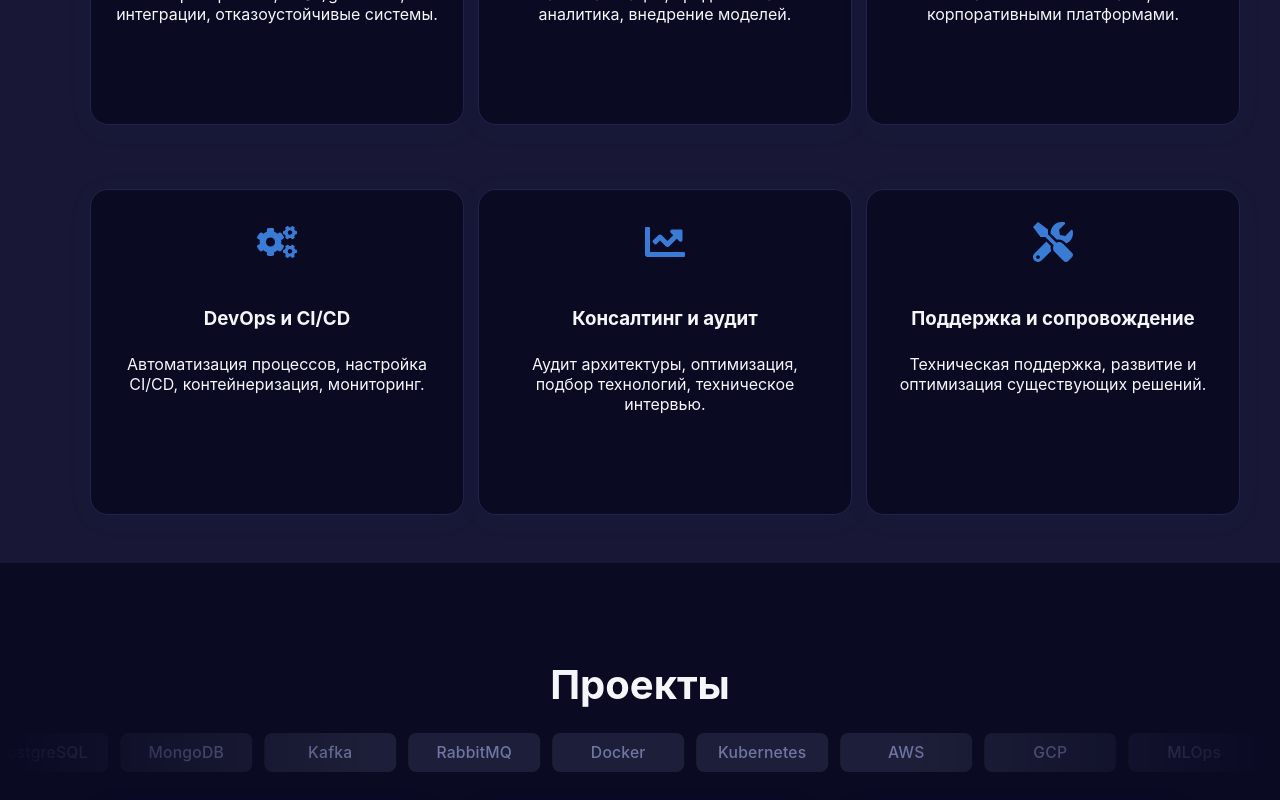
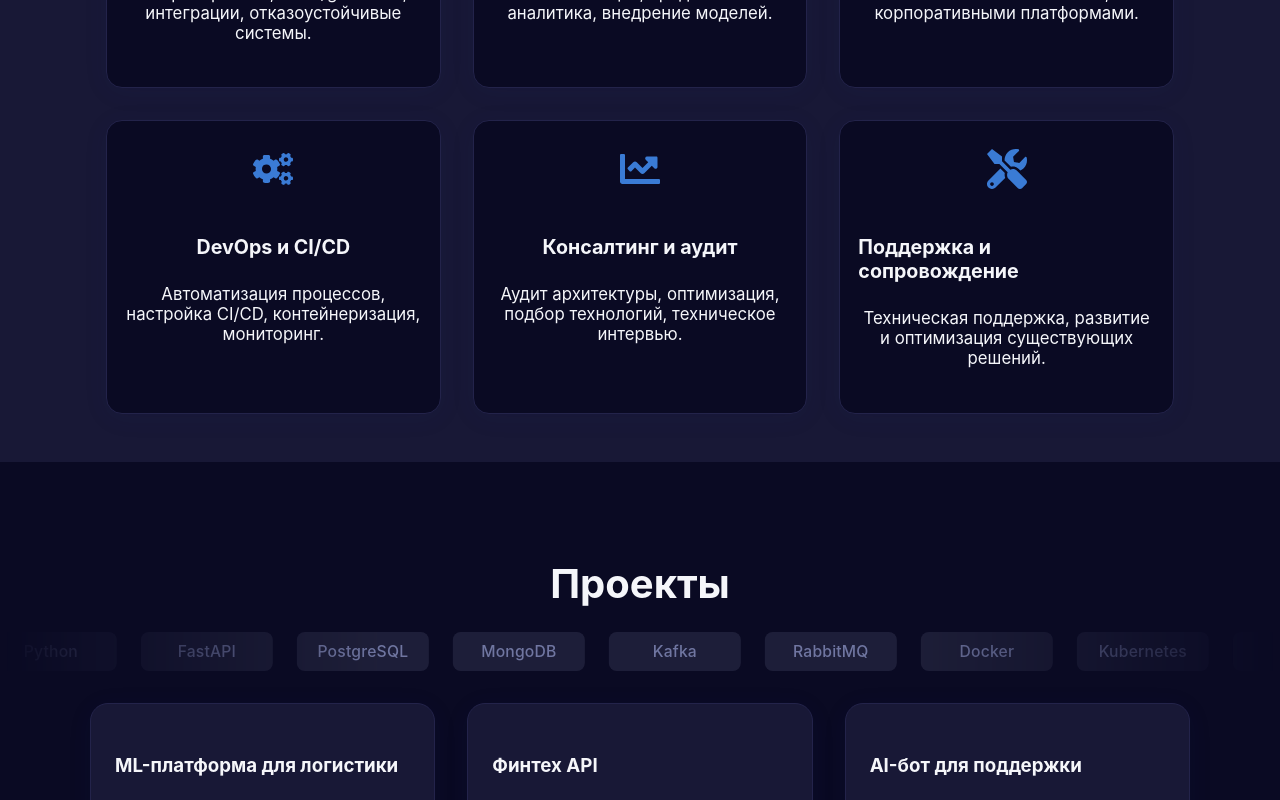
Before and after one commit to simbioz-tech/simbioz-site, a React (Vite) app in the folder simbioz-landing/: page / in a window 1280 px wide. Shown: the part 880-1680 px from the top of the page. Built offline with nearby package versions, Linux system fonts and the light colour scheme.

Commit message:
feat: finish base

```diff
--- a/simbioz-landing/src/components/Header.jsx
+++ b/simbioz-landing/src/components/Header.jsx
@@ -338,7 +338,7 @@ const Header = ({ theme, onToggleTheme }) => {
   return (
     <HeaderWrap>
       <Container>
-        <Logo href="#hero"><LogoImg src={logo} alt="logo" /> <span>Сибиоз</span></Logo>
+        <Logo href="#hero"><LogoImg src={logo} alt="logo" /> <span>Симбиоз</span></Logo>
         <Nav>
           <NavLink href="#services">Услуги</NavLink>
           <NavLink href="#prices">Тарифы</NavLink>
--- a/simbioz-landing/src/components/Hero.jsx
+++ b/simbioz-landing/src/components/Hero.jsx
@@ -93,7 +93,9 @@ const MainButton = styled(motion.a)`
     transform: translateY(-2px) scale(1.04);
   }
   @media (max-width: 700px) {
-    width: 100%;
+    width: 90vw;
+    max-width: 340px;
+    min-width: 200px;
     padding: 14px 0;
     font-size: 1.08rem;
     border-radius: 16px;
@@ -122,7 +124,9 @@ const OutlineButton = styled(motion.a)`
     transform: translateY(-2px) scale(1.04);
   }
   @media (max-width: 700px) {
-    width: 100%;
+    width: 90vw;
+    max-width: 340px;
+    min-width: 200px;
     padding: 14px 0;
     font-size: 1.08rem;
     border-radius: 16px;
--- /dev/null
+++ b/simbioz-landing/src/components/InfiniteCarousel.jsx
@@ -0,0 +1,74 @@
+import React, { useRef, useEffect, useState } from 'react';
+import styled from 'styled-components';
+
+const CarouselWrap = styled.div`
+  width: 100vw;
+  max-width: 100vw;
+  overflow: hidden;
+  position: relative;
+  left: 50%;
+  transform: translateX(-50%);
+`;
+const CarouselInner = styled.div`
+  display: flex;
+  will-change: transform;
+`;
+
+/**
+ * @param {React.ReactNode[]} children - массив карточек
+ * @param {number} speed - px/sec
+ * @param {number} gap - px между карточками
+ */
+const InfiniteCarousel = ({ children, speed = 40, gap = 20, style }) => {
+  const wrapRef = useRef();
+  const innerRef = useRef();
+  const [contentWidth, setContentWidth] = useState(0);
+  const [offset, setOffset] = useState(0);
+
+  // Дублируем карточки для seamless loop
+  const items = React.Children.toArray(children);
+  const doubled = [...items, ...items];
+
+  useEffect(() => {
+    if (!innerRef.current) return;
+    // Ширина только оригинального массива
+    const firstHalf = Array.from(innerRef.current.children).slice(0, items.length);
+    const width = firstHalf.reduce((acc, el) => acc + el.offsetWidth + gap, 0);
+    setContentWidth(width);
+  }, [children, gap]);
+
+  useEffect(() => {
+    let raf;
+    let last = performance.now();
+    function animate(now) {
+      const dt = (now - last) / 1000;
+      last = now;
+      setOffset(prev => {
+        let next = prev + speed * dt;
+        if (contentWidth && next >= contentWidth) next -= contentWidth;
+        return next;
+      });
+      raf = requestAnimationFrame(animate);
+    }
+    raf = requestAnimationFrame(animate);
+    return () => cancelAnimationFrame(raf);
+  }, [contentWidth, speed]);
+
+  return (
+    <CarouselWrap ref={wrapRef} style={style}>
+      <CarouselInner
+        ref={innerRef}
+        style={{
+          gap,
+          transform: `translateX(-${offset}px)`
+        }}
+      >
+        {doubled.map((child, i) => (
+          <div key={i} style={{ flexShrink: 0 }}>{child}</div>
+        ))}
+      </CarouselInner>
+    </CarouselWrap>
+  );
+};
+
+export default InfiniteCarousel;
--- a/simbioz-landing/src/components/Portfolio.jsx
+++ b/simbioz-landing/src/components/Portfolio.jsx
@@ -1,5 +1,6 @@
 import React from 'react';
 import styled, { keyframes } from 'styled-components';
+import InfiniteCarousel from './InfiniteCarousel';
 
 const Section = styled.section`
   padding: 64px 0 48px 0;
@@ -15,10 +16,6 @@ const Title = styled.h2`
   text-align: center;
 `;
 // --- Технологии ---
-const techSlide = keyframes`
-  0% { transform: translateX(0); }
-  100% { transform: translateX(-50%); }
-`;
 const TechCarouselWrap = styled.div`
   width: 100vw;
   max-width: 100vw;
@@ -27,16 +24,8 @@ const TechCarouselWrap = styled.div`
   left: 50%;
   transform: translateX(-50%);
   margin-bottom: 32px;
-  /* fade-out по краям (ещё шире) */
   mask-image: linear-gradient(to right, transparent 0%, #000 30%, #000 70%, transparent 100%);
   -webkit-mask-image: linear-gradient(to right, transparent 0%, #000 30%, #000 70%, transparent 100%);
-`;
-const TechCarousel = styled.div`
-  display: flex;
-  width: 200%;
-  animation: ${techSlide} 14s linear infinite;
-  user-select: none;
-  pointer-events: none;
 `;
 const TechCard = styled.div`
   min-width: 100px;
@@ -200,11 +189,11 @@ const Portfolio = () => {
       <Container>
         <Title>Проекты</Title>
         <TechCarouselWrap>
-          <TechCarousel>
-            {techItems.map((t, i) => (
+          <InfiniteCarousel speed={50} gap={12}>
+            {techs.map((t, i) => (
               <TechCard key={t + i}>{t}</TechCard>
             ))}
-          </TechCarousel>
+          </InfiniteCarousel>
         </TechCarouselWrap>
         <CardGrid>
           {projects.map((p, i) => (
--- a/simbioz-landing/src/components/Prices.jsx
+++ b/simbioz-landing/src/components/Prices.jsx
@@ -29,9 +29,9 @@ const CardGrid = styled.div`
   @media (max-width: 700px) {
     grid-template-columns: 1fr;
     gap: 18px;
-    align-items: center;
-    justify-content: center;
     justify-items: center;
+    align-items: stretch;
+    grid-auto-rows: 1fr;
   }
 `;
 const Card = styled(motion.div)`
@@ -52,6 +52,11 @@ const Card = styled(motion.div)`
     padding: 16px 8px;
     border-radius: 10px;
     font-size: 0.98rem;
+    width: 340px;
+    max-width: 90vw;
+    min-width: 240px;
+    margin: 0 auto;
+    min-height: 420px;
   }
 `;
 const CardContent = styled.div`
@@ -94,6 +99,7 @@ const Button = styled.a`
     padding: 12px 0;
     font-size: 0.98rem;
     border-radius: 12px;
+    text-align: center;
   }
 `;
 
--- a/simbioz-landing/src/components/Process.jsx
+++ b/simbioz-landing/src/components/Process.jsx
@@ -31,6 +31,10 @@ const Steps = styled.div`
     flex-direction: column;
     gap: 18px;
     align-items: center;
+    width: 100vw;
+    max-width: 100vw;
+    box-sizing: border-box;
+    padding: 0 2vw;
   }
 `;
 const Step = styled(motion.div)`
@@ -56,8 +60,8 @@ const Step = styled(motion.div)`
     border-radius: 10px;
     font-size: 0.98rem;
     width: 100%;
-    min-width: 0;
-    max-width: 100%;
+    max-width: 340px;
+    min-width: 200px;
     margin: 0 auto;
   }
 `;
--- a/simbioz-landing/src/components/Reviews.jsx
+++ b/simbioz-landing/src/components/Reviews.jsx
@@ -1,5 +1,6 @@
 import React from 'react';
 import styled, { keyframes } from 'styled-components';
+import InfiniteCarousel from './InfiniteCarousel';
 
 const Section = styled.section`
   padding: 64px 0 48px 0;
@@ -16,25 +17,6 @@ const Title = styled.h2`
   margin-bottom: 24px;
   text-align: center;
 `;
-const slide = keyframes`
-  0% { transform: translateX(0); }
-  100% { transform: translateX(-50%); }
-`;
-const CarouselWrap = styled.div`
-  width: 100vw;
-  max-width: 100vw;
-  overflow: hidden;
-  position: relative;
-  left: 50%;
-  transform: translateX(-50%);
-`;
-const Carousel = styled.div`
-  display: flex;
-  width: 200%;
-  animation: ${slide} 12s linear infinite;
-  user-select: none;
-  pointer-events: none;
-`;
 const Card = styled.div`
   min-width: 320px;
   max-width: 340px;
@@ -49,12 +31,7 @@ const Card = styled.div`
   flex-shrink: 0;
   margin-right: 20px;
   transition: background 0.4s cubic-bezier(.4,0,.2,1), border-color 0.4s cubic-bezier(.4,0,.2,1), box-shadow 0.4s cubic-bezier(.4,0,.2,1), color 0s;
-  cursor: pointer;
-  &:hover {
-    box-shadow: 0 12px 36px 0 rgba(30,42,120,0.22);
-    transform: translateY(-8px) scale(1.08);
-    border-color: #3a7bd5;
-  }
+  cursor: default;
 `;
 const Name = styled.div`
   font-weight: 700;
@@ -80,17 +57,15 @@ const Reviews = () => {
     <Section>
       <Container>
         <Title>Отзывы</Title>
-        <CarouselWrap>
-          <Carousel>
-            {items.map((r, i) => (
+        <InfiniteCarousel speed={80} gap={20}>
+          {reviews.map((r, i) => (
             <Card key={r.name + i}>
               <Name>{r.name}</Name>
               <Service>{r.service}</Service>
               <p style={{ fontStyle: 'italic', marginBottom: 0 }}>&ldquo;{r.text}&rdquo;</p>
             </Card>
           ))}
-          </Carousel>
-        </CarouselWrap>
+        </InfiniteCarousel>
       </Container>
     </Section>
   );
--- a/simbioz-landing/src/components/Services.jsx
+++ b/simbioz-landing/src/components/Services.jsx
@@ -10,12 +10,16 @@ const Section = styled.section`
 const Container = styled.div`
   max-width: 1100px;
   margin: 0 auto;
-  padding: 0 24px;
+  padding: 0 16px;
   @media (max-width: 700px) {
     display: flex;
     flex-direction: column;
     align-items: center;
     justify-content: center;
+    width: 100vw;
+    max-width: 100vw;
+    box-sizing: border-box;
+    padding: 0 4vw;
   }
 `;
 const Title = styled.h2`
@@ -25,43 +29,49 @@ const Title = styled.h2`
 `;
 const CardGrid = styled.div`
   display: grid;
-  grid-template-columns: repeat(auto-fit, minmax(260px, 1fr));
-  gap: 64px;
+  grid-template-columns: repeat(auto-fit, minmax(280px, 1fr));
+  gap: 32px;
+  box-sizing: border-box;
+  max-width: 1100px;
+  margin: 0 auto;
+  padding: 0 16px;
   @media (max-width: 700px) {
     grid-template-columns: 1fr;
-    gap: 18px;
+    gap: 12px;
     align-items: center;
     justify-content: center;
     justify-items: center;
-    padding: 0;
+    padding: 0 4vw;
   }
 `;
 const Card = styled(motion.div)`
   background: ${({ theme }) => theme.background};
-  border-radius: 18px;
+  border-radius: 16px;
   box-shadow: 0 4px 24px 0 rgba(30,42,120,0.08);
-  padding: 32px 24px;
+  padding: 28px 18px;
   border: 1px solid ${({ theme }) => theme.border};
   display: flex;
   flex-direction: column;
   align-items: center;
-  min-height: 260px;
+  min-height: 220px;
+  font-size: 1.05rem;
   transition: background 0.4s cubic-bezier(.4,0,.2,1), border-color 0.4s cubic-bezier(.4,0,.2,1), box-shadow 0.4s cubic-bezier(.4,0,.2,1), color 0s;
   cursor: pointer;
+  min-width: 0;
   &:hover {
     box-shadow: 0 12px 36px 0 rgba(30,42,120,0.22);
     transform: translateY(-8px) scale(1.08);
     border-color: #3a7bd5;
   }
-  min-width: 0;
-  width: 100%;
   @media (max-width: 700px) {
-    padding: 16px 8px;
-    border-radius: 10px;
+    padding: 18px 8px;
+    border-radius: 12px;
     font-size: 0.98rem;
     min-height: 0;
     margin: 0 auto;
-    max-width: 340px;
+    max-width: 380px;
+    min-width: 220px;
+    box-sizing: border-box;
   }
 `;
 const IconWrap = styled.div`  font-size: 2.5rem;
--- a/simbioz-landing/src/styles/theme.js
+++ b/simbioz-landing/src/styles/theme.js
@@ -26,6 +26,11 @@ export const lightTheme = {
 };
 
 const GlobalStyle = createGlobalStyle`
+  html, body, #root {
+    max-width: 100vw;
+    overflow-x: hidden;
+    box-sizing: border-box;
+  }
   html {
     scroll-behavior: smooth;
   }
```
Also changed, not shown: simbioz-landing/src/components/Contact.jsx (+56 -10 lines). Lines whose indentation alone changed are shown as unchanged.
